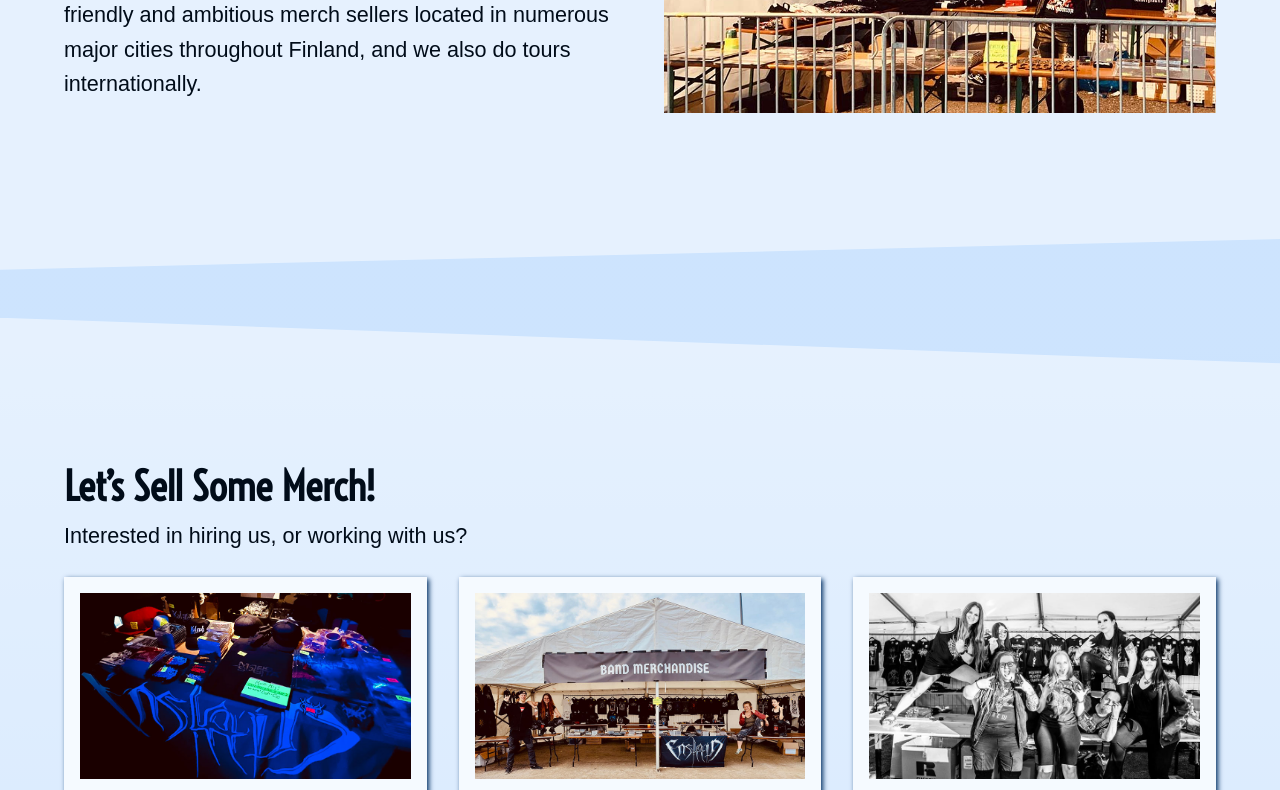
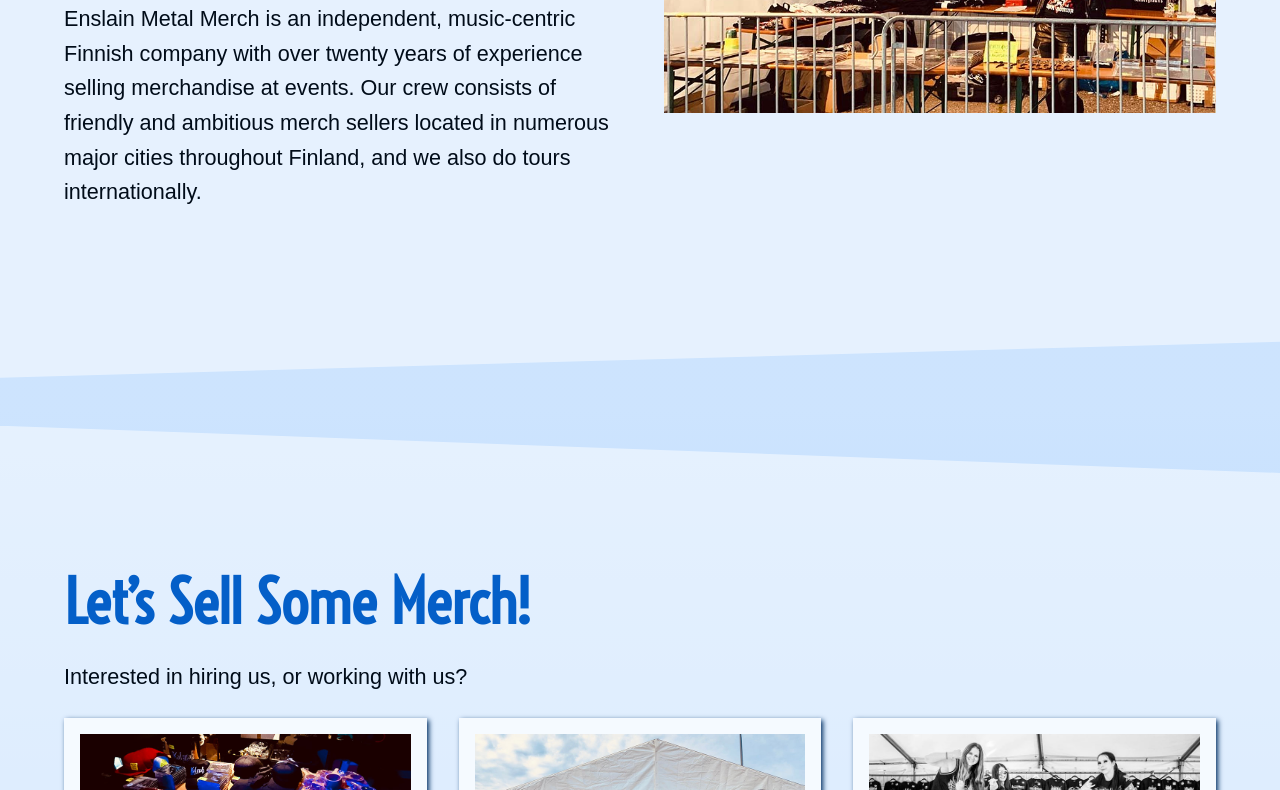
Before and after one commit to enslain-metal-merch/enslain, a plain HTML site: page public/index.html in a window 1280 px wide. Shown: the part 796-1586 px from the top of the page. Drawn offline with Linux system fonts and the light colour scheme; a web font is replaced by a local one.

Commit message:
Heading typography: increased font sizes and applied brand color

```diff
--- a/src/scss/typography/_typography.scss
+++ b/src/scss/typography/_typography.scss
@@ -77,6 +77,8 @@ a {
     font-family: mapGet($element, family);
     font-size: mapGet($element, size--small);
     margin-bottom: mapGet($element, margin);
+    line-height: mapGet($element, line-height);
+    color: mapGet($body-colors, headings);
 
     @include media-query(tablet) {
       font-size: mapGet($element, size--medium);
@@ -84,6 +86,10 @@ a {
 
     @include media-query(desktop) {
       font-size: mapGet($element, size--large);
+    }
+
+    @supports (font-size: mapGet($element, size--clamp)) {
+      font-size: mapGet($element, size--clamp);
     }
   }
 }
--- a/src/scss/utilities/_variables--colors.scss
+++ b/src/scss/utilities/_variables--colors.scss
@@ -42,6 +42,7 @@
 :root,
 :root[data-color-theme="dark"] {
   --body-text: hsl(var(--brand-color-hs), 95%);
+  --headings: hsl(var(--brand-color-hs), 70%);
   --link--hover: var(--gradient--aurora-borealis);
   --background: hsl(var(--brand-color-hue), 5%, 5%);
   --background-gradient:
@@ -76,6 +77,7 @@
 :root,
 :root[data-color-theme="light"] {
   --body-text: hsl(var(--brand-color-hs), 5%);
+  --headings: hsl(var(--brand-color-hs), 40%);
   --link--hover: var(--gradient--blues);
   --background: hsl(var(--brand-color-hue), 50%, 20%);
   --background-gradient:
@@ -109,6 +111,7 @@
 
 $body-colors: (
   text: var(--body-text),
+  headings: var(--headings),
   links--hover: var(--link--hover),
   background: var(--background),
   background-gradient: var(--background-gradient),
--- a/src/scss/utilities/_variables--typography.scss
+++ b/src/scss/utilities/_variables--typography.scss
@@ -14,24 +14,31 @@ $primary: (
 $headings: (
   h1: (
     family: (var(--font-family--secondary)),
-    size--small: 2.5rem,
-    size--medium: 3rem,
-    size--large: 4rem,
-    margin: 0.75rem,
+    size--small: 3.5rem,
+    size--medium: 4rem,
+    size--large: 5rem,
+    size--clamp: clamp(3.5rem, 10vw, 5rem),
+    margin: 1.5rem,
+    line-height: 1.1
   ),
 
   h2: (
     family: (var(--font-family--secondary)),
-    size--small: 1.75rem,
-    size--medium: 2.25rem,
-    size--large: 2.5rem,
-    margin: 0.5rem
+    size--small: 2.5rem,
+    size--medium: 3rem,
+    size--large: 3.75rem,
+    size--clamp: clamp(2.5rem, 10vw, 3.75rem),
+    margin: 1.5rem,
+    line-height: 1.1
   ),
 
   h3: (
     family: (var(--font-family--secondary)),
     size--small: 1.5rem,
-    size--medium: 1.75rem,
+    size--medium: 2rem,
+    size--large: 2.5rem,
+    size--clamp: clamp(1.5rem, 10vw, 2.5rem),
+    line-height: 1.1,
     margin: 0.5rem
   ),
 );
```
Also changed, not shown: public/assets/style.css, 1 other file.
